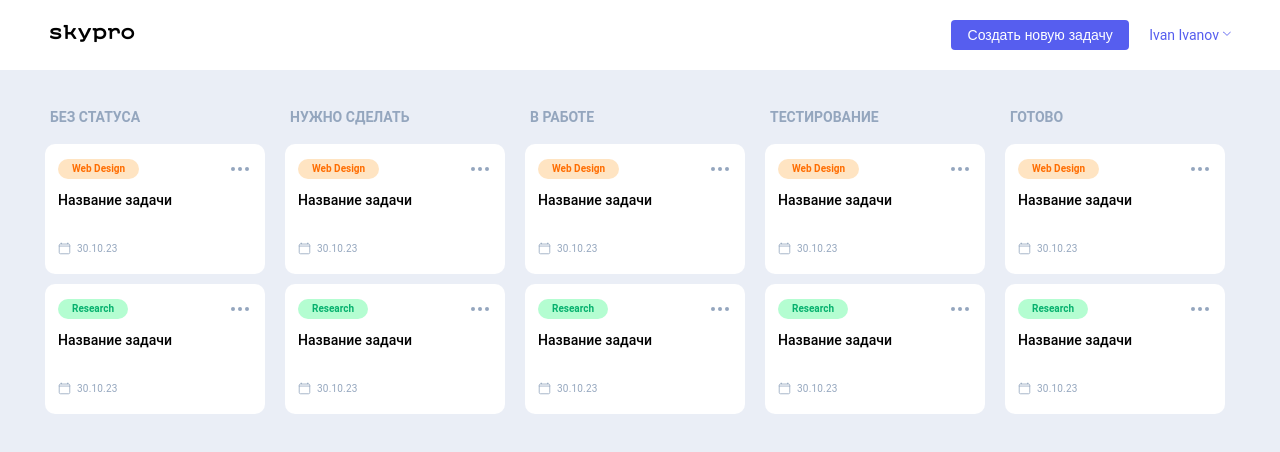
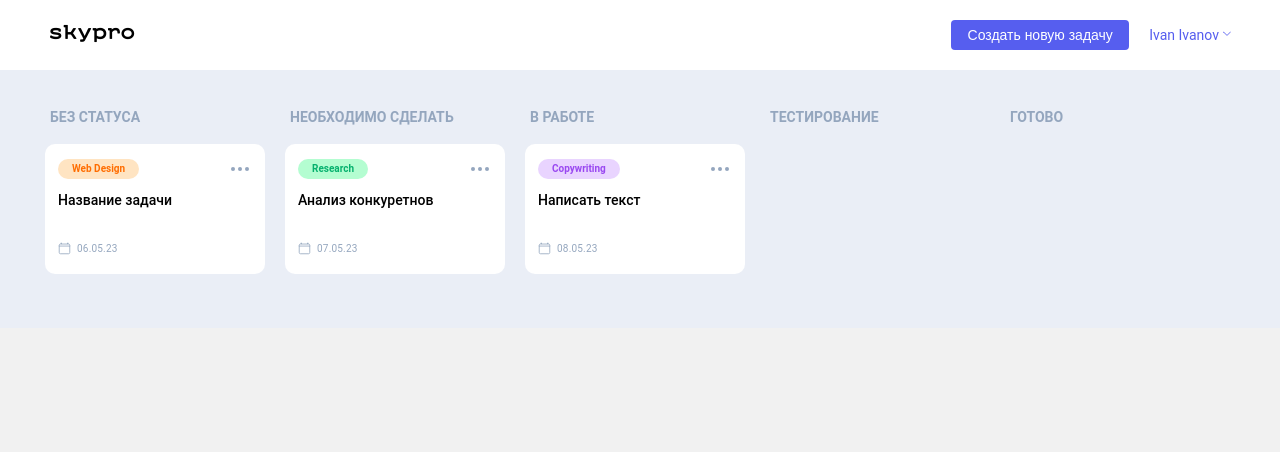
Before and after one commit to natalielogi/skypro-kanban, a React app: page / in a window 1280 px wide. Shown: the top 452 px of the page. Built offline with nearby package versions, Linux system fonts and the light colour scheme; the HTML template or start-up script is replaced by a standard one.

Commit message:
отрисованы карточки

```diff
--- a/src/components/card/card.jsx
+++ b/src/components/card/card.jsx
@@ -1,22 +1,17 @@
-import React from 'react';
+import React from "react";
 
-const Card = ({ theme, title, date }) => {
-  const themeClass = theme ? `_${theme}` : '';
-  const themeText =
-    theme === 'orange'
-      ? 'Web Design'
-      : theme === 'green'
-      ? 'Research'
-      : theme === 'purple'
-      ? 'Copywriting'
-      : '';
+const Card = ({ topic, title, date }) => {
+  let topicClass = "";
+  if (topic === "Web Design") topicClass = "orange";
+  else if (topic === "Research") topicClass = "green";
+  else if (topic === "Copywriting") topicClass = "purple";
 
   return (
     <div className="cards__item">
       <div className="cards__card card">
         <div className="card__group">
-          <div className={`card__theme ${themeClass}`}>
-            <p className={themeClass}>{themeText}</p>
+          <div className={`card__theme _${topicClass}`}>
+            <p>{topic}</p>
           </div>
           <a href="#popBrowse" target="_self">
             <div className="card__btn">
--- a/src/components/column/column.jsx
+++ b/src/components/column/column.jsx
@@ -1,16 +1,22 @@
-import React from 'react';
-import Card from '../Card/Card';
+import React from "react";
+import Card from "../Card/Card";
 
-const Column = ({ title }) => {
+const Column = ({ title, cards }) => {
   return (
     <div className="main__column">
       <div className="column__title">
         <p>{title}</p>
       </div>
       <div className="cards">
-        {/* Пример: выводим несколько карточек */}
-        <Card theme="orange" title="Название задачи" date="30.10.23" />
-        <Card theme="green" title="Название задачи" date="30.10.23" />
+        {cards.map((card) => (
+          <Card
+            key={card.id}
+            topic={card.topic}
+            title={card.title}
+            date={card.date}
+            status={card.status}
+          />
+        ))}
       </div>
     </div>
   );
--- a/src/components/main/main.jsx
+++ b/src/components/main/main.jsx
@@ -1,5 +1,14 @@
-import React from 'react';
-import Column from '../Column/Column';
+import React from "react";
+import Column from "../Column/Column";
+import { cardList } from "../../data";
+
+const columnTitles = [
+  "Без статуса",
+  "Необходимо сделать",
+  "В работе",
+  "Тестирование",
+  "Готово",
+];
 
 const Main = () => {
   return (
@@ -7,11 +16,13 @@ const Main = () => {
       <div className="container">
         <div className="main__block">
           <div className="main__content">
-            <Column title="Без статуса" />
-            <Column title="Нужно сделать" />
-            <Column title="В работе" />
-            <Column title="Тестирование" />
-            <Column title="Готово" />
+            {columnTitles.map((title) => (
+              <Column
+                key={title}
+                title={title}
+                cards={cardList.filter((card) => card.status === title)}
+              />
+            ))}
           </div>
         </div>
       </div>
--- /dev/null
+++ b/src/data.js
@@ -0,0 +1,23 @@
+export const cardList = [
+  {
+    id: 1,
+    topic: "Web Design",
+    title: "Название задачи",
+    date: "06.05.23",
+    status: "Без статуса",
+  },
+  {
+    id: 2,
+    topic: "Research",
+    title: "Анализ конкуретнов",
+    date: "07.05.23",
+    status: "Необходимо сделать",
+  },
+  {
+    id: 3,
+    topic: "Copywriting",
+    title: "Написать текст",
+    date: "08.05.23",
+    status: "В работе",
+  },
+];
```
